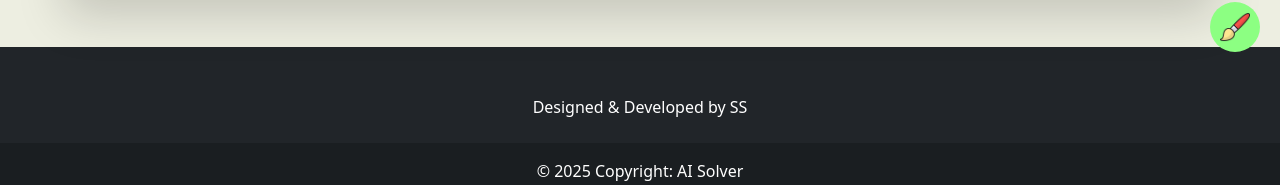
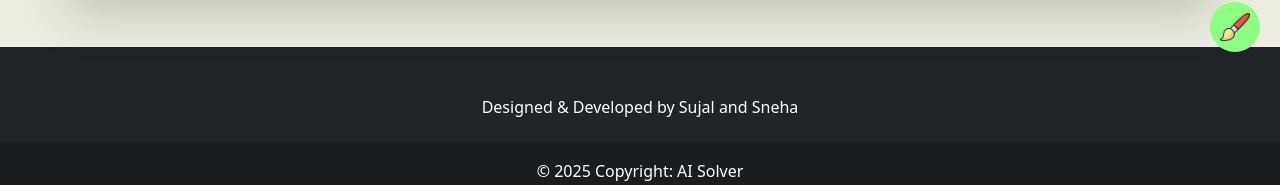
Before and after one commit to Sujal942/Ai-darw-Frontend, a React (Vite) app: page / in a window 1280 px wide. Shown: the part 728-913 px from the top of the page. Built offline with nearby package versions, Linux system fonts and the light colour scheme.

Commit message:
update in Readme

```diff
--- a/src/Footer.jsx
+++ b/src/Footer.jsx
@@ -6,7 +6,7 @@
 
       {/* Section: Text */}
       <section className="mb-4">
-        <p>Designed & Developed by SS</p>
+        <p>Designed & Developed by Sujal and Sneha</p>
       </section>
 
       {/* Copyright */}
```
